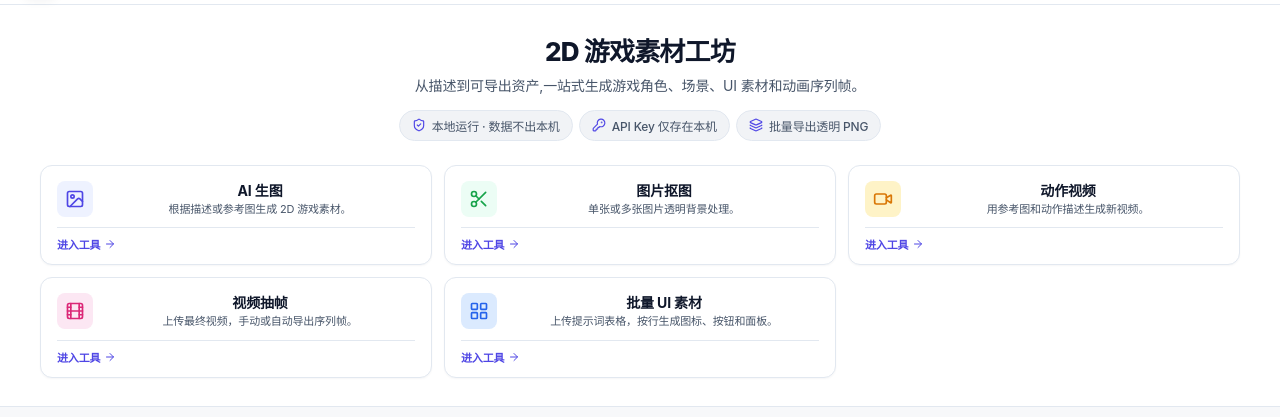
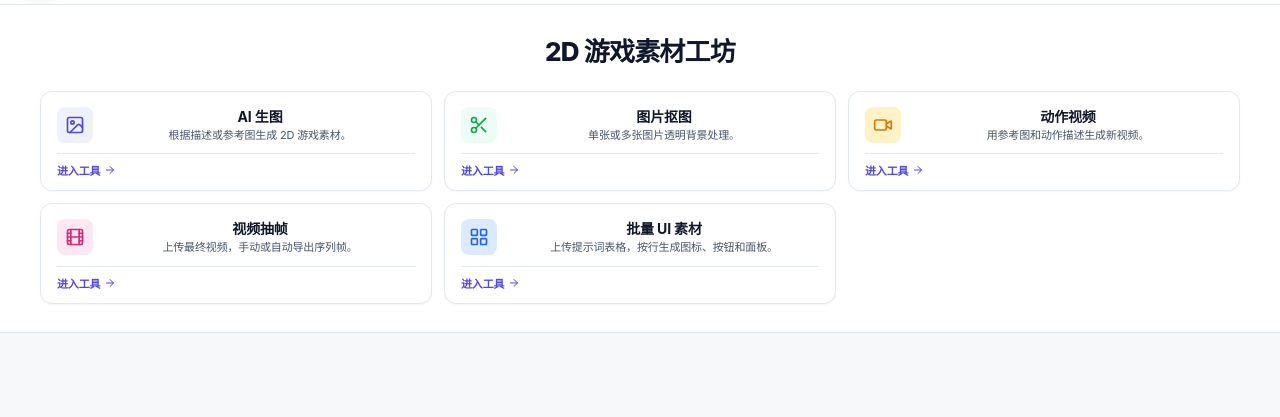
Before and after one commit to zhangjiwei0221/2DGame_tools, a website: page public/index.html in a window 1280 px wide. Shown: the part 47-464 px from the top of the page. Drawn offline with nearby package versions, Linux system fonts and the light colour scheme; no server answers.

Commit message:
chore: 移除首页 hero 描述文字和隐私 badge

```diff
--- a/public/index.html
+++ b/public/index.html
@@ -91,12 +91,6 @@
     <section class="hero-panel" aria-label="工作台概览">
       <div class="hero-copy">
         <h1>2D 游戏素材工坊</h1>
-        <p>从描述到可导出资产,一站式生成游戏角色、场景、UI 素材和动画序列帧。</p>
-        <div class="hero-meta" aria-label="隐私与特性">
-          <span class="hero-badge"><i data-lucide="shield-check"></i>本地运行 · 数据不出本机</span>
-          <span class="hero-badge"><i data-lucide="key-round"></i>API Key 仅存在本机</span>
-          <span class="hero-badge"><i data-lucide="layers"></i>批量导出透明 PNG</span>
-        </div>
       </div>
 
       <nav class="tool-grid" aria-label="工具列表">
```
